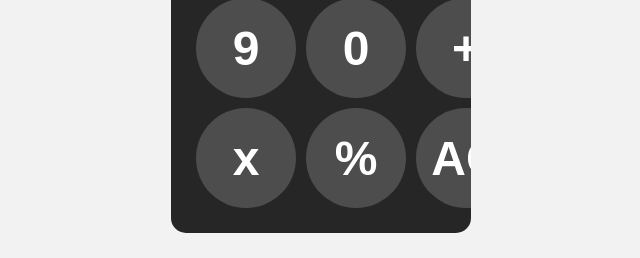
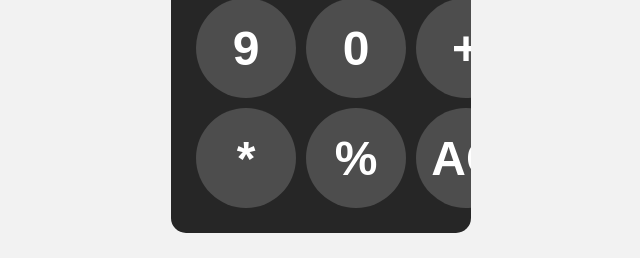
Before and after one commit to AmenoAmena/jsCalculator, a plain HTML site: page index.html in a window 1280 px wide. Shown: the part 473-731 px from the top of the page, 319-959 px from the left. Drawn offline with Linux system fonts and the light colour scheme.

Commit message:
ebtter multiply

```diff
--- a/index.html
+++ b/index.html
@@ -22,7 +22,7 @@
             <button onclick="addDisplay('0')">0</button>
             <button class="operator" onclick="addDisplay('+')">+</button>
             <button class="operator" onclick="addDisplay('-')">-</button>
-            <button class="operator" onclick="addDisplay('*')">x</button>
+            <button class="operator" onclick="addDisplay('*')">*</button>
             <button class="operator" onclick="addDisplay('%')">%</button>
             <button class="operator" onclick="ac()">AC</button>
             <button class="operator" onclick="process()">=</button>
```
